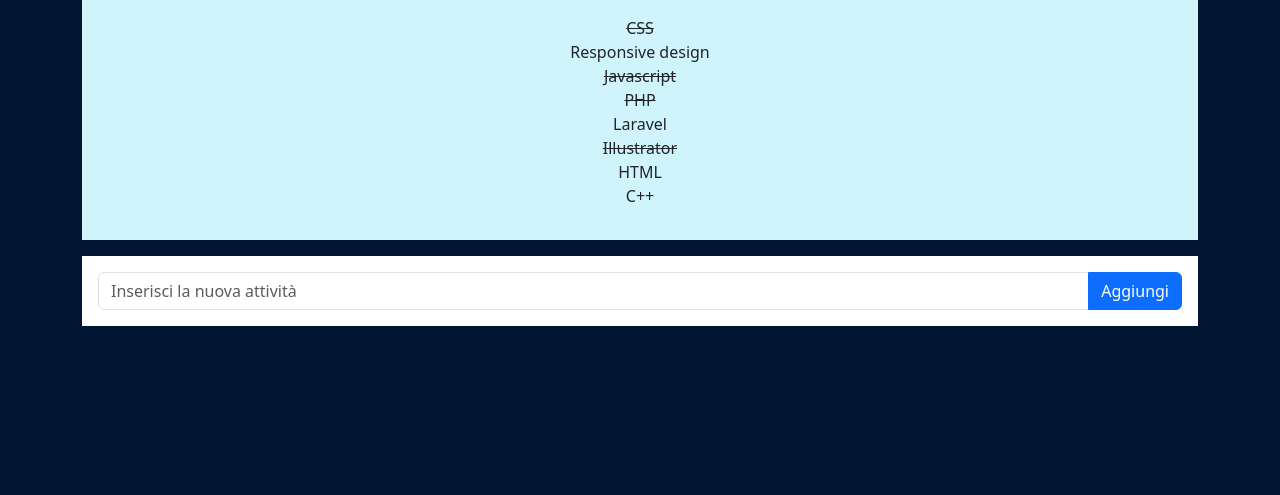
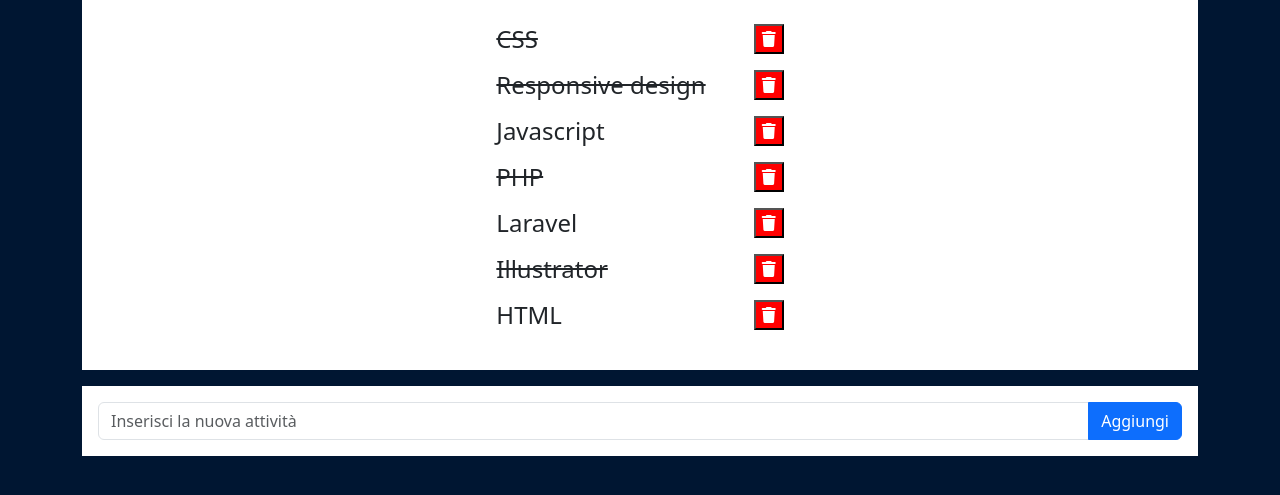
Before and after one commit to MathiasChirivi/php-todo-list-json, a PHP site: page / in a window 1280 px wide. Shown: the part 94-589 px from the top of the page. Run offline with PHP 8.4, Linux system fonts and the light colour scheme.

Commit message:
bonus eliminazione task

```diff
--- a/api.php
+++ b/api.php
@@ -19,7 +19,10 @@ if( isset($_POST['newTask']) ) {
     $changeIndex = $_POST['index'];
     $todoListDati[$changeIndex]['done'] = !$todoListDati[$changeIndex]['done'];
     file_put_contents("dati.json", json_encode($todoListDati) );
-
+} elseif (isset($_POST["removeIndex"])) {
+    $todosIndex = $_POST["removeIndex"];
+    array_splice($todoListDati, $todosIndex, 1);
+    file_put_contents("dati.json", json_encode($todoListDati));
 }
 
 $todoList = json_encode($todoListDati);
--- a/dati.json
+++ b/dati.json
@@ -1 +1,30 @@
-[{"text":"CSS","done":true},{"text":"Responsive design","done":false},{"text":"Javascript","done":true},{"text":"PHP","done":true},{"text":"Laravel","done":false},{"text":"Illustrator","done":true},{"text":"HTML","done":false},{"text":"C++","done":false}]
+[
+    {
+        "text":"CSS"
+        ,"done":true
+        },
+        {
+        "text":"Responsive design",
+        "done":true
+        },
+        {
+        "text":"Javascript",
+        "done":false
+        },
+        {
+        "text":"PHP",
+        "done":true
+        },
+        {
+        "text":"Laravel",
+        "done":false
+        },
+        {
+        "text":"Illustrator",
+        "done":true
+        },
+        {
+        "text":"HTML",
+        "done":false
+    }
+]
--- a/index.php
+++ b/index.php
@@ -12,6 +12,8 @@
 
     <link rel="stylesheet" href="https://cdn.jsdelivr.net/npm/bootstrap@5.3.0/dist/css/bootstrap.min.css">
     <link rel="stylesheet" href="style.css">
+
+    <link rel="stylesheet" href="https://cdnjs.cloudflare.com/ajax/libs/font-awesome/6.4.0/css/all.min.css" integrity="sha512-iecdLmaskl7CVkqkXNQ/ZH/XLlvWZOJyj7Yy7tcenmpD1ypASozpmT/E0iPtmFIB46ZmdtAc9eNBvH0H/ZpiBw==" crossorigin="anonymous" referrerpolicy="no-referrer" />
 
 </head>
 
@@ -30,10 +32,13 @@
         <main>
         <div class="container">
                 <div class="col-12">
-                    <div class="container-fluid bg-info-subtle">
+                    <div class="container-fluid bg-white">
                         <div class="p-3 d-flex justify-content-center ">
-                            <ul class="list-unstyled text-center" v-if="todoList.length">
-                                <li v-for="(item, i) in todoList" @click="toggleTask(i)" :class="{'text-decoration-line-through' : item.done}">{{ item.text }}</li>
+                            <ul class="list-unstyled " v-if="todoList.length">
+                                <li class="d-flex justify-content-between align-items-center m-0 p-2" v-for="(item, i) in todoList"  >
+                                    <h4 class="m-0" @click="toggleTask(i)" :class="{'text-decoration-line-through' : item.done}">{{ item.text }}</h4>
+                                    <button class="ms-5 redButton"><i class="fa-solid fa-trash" style="color: #ffffff;" @click="removeTask(i)"></i></button>
+                                </li>
                             </ul>
                             <h2 v-else>Nessun dato da visualizzare</h2>
                         </div>
--- a/main.js
+++ b/main.js
@@ -32,6 +32,12 @@ createApp({
             this.sendData(data);
 
         },
+        removeTask(i) {
+          const data = {
+              removeIndex: i
+          };
+          this.sendData(data);
+      },
         sendData(data) {
             //Faccio una chiamata POST ad apiUrl, passando il data
             axios.post(this.apiUrl, data, {
--- a/style.css
+++ b/style.css
@@ -1,3 +1,7 @@
 body{
     background-color: #001632 ;
 }
+
+.redButton{
+    background-color: red !important;
+}
--- /dev/null
+++ b/todo.json
@@ -0,0 +1 @@
+[{"text":"CSS","done":true},{"text":"Javascript","done":false},{"text":"PHP","done":true},{"text":"Laravel","done":true},{"text":"Illustrator","done":true},{"text":"HTML","done":false},{"text":"C++","done":true}]
```
